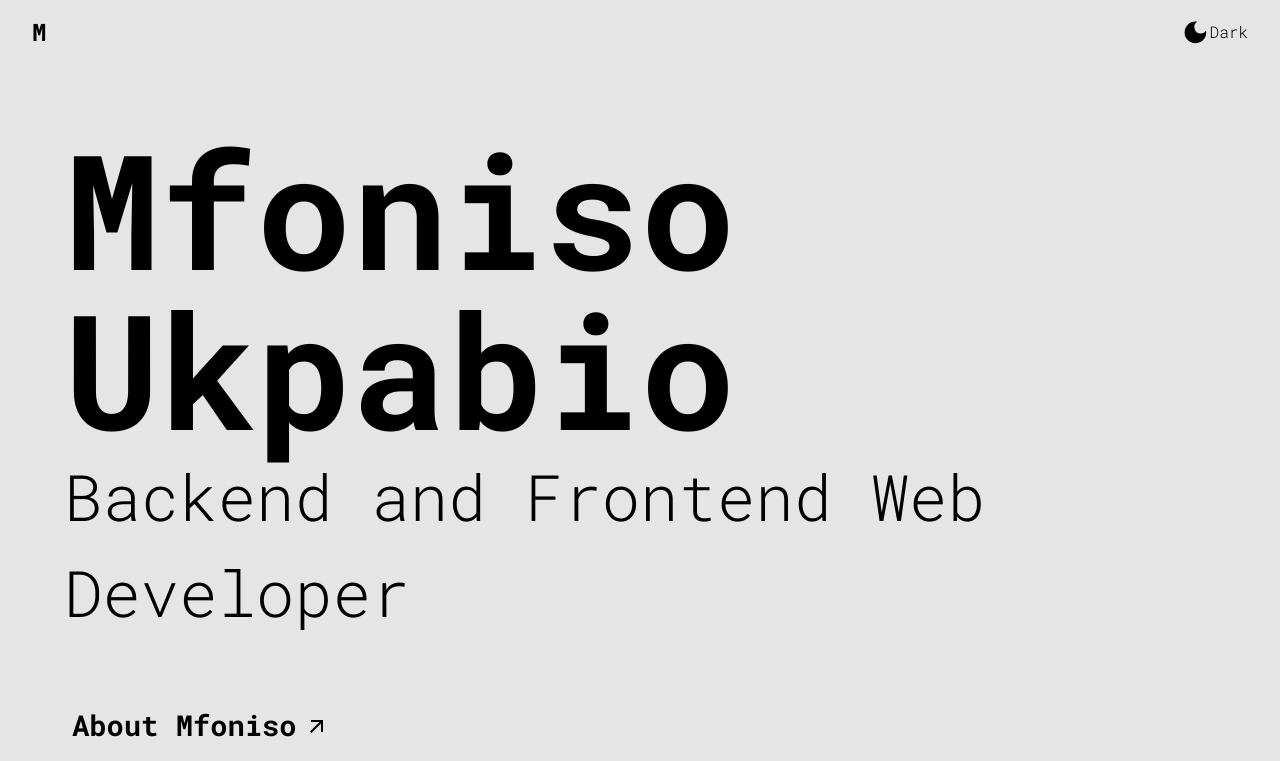
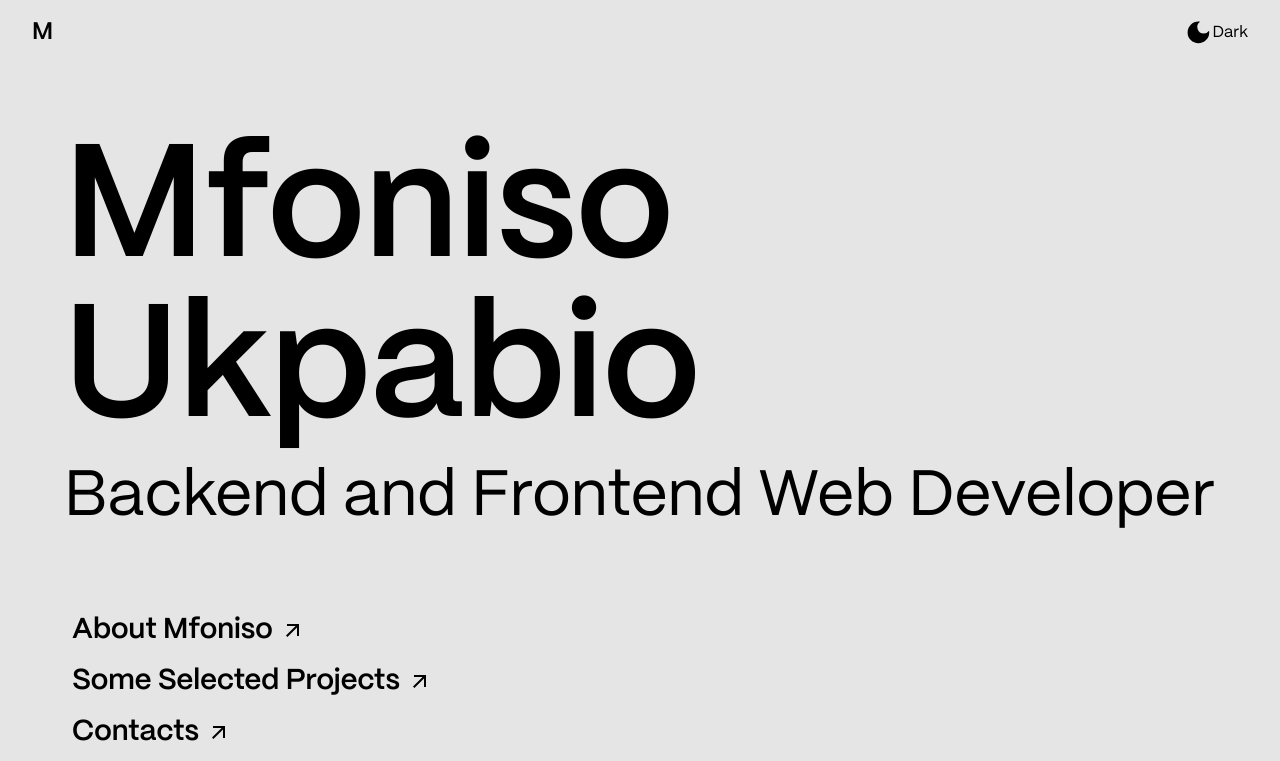
Before and after one commit to AirZED/new-portfolio, a React (Vite) app: page / in a window 1280 px wide. Shown: the top 761 px of the page. Built offline with nearby package versions, Linux system fonts and the light colour scheme.

Commit message:
reverted font

```diff
--- a/src/index.css
+++ b/src/index.css
@@ -45,8 +45,8 @@
 
 
 :root {
-  /* font-family: 'PP Mori', sans-serif; */
-  font-family: 'Roboto Mono', monospace;;
+  font-family: 'PP Mori', sans-serif;
+  /* font-family: 'Roboto Mono', monospace; */
   font-weight: 300;
   line-height: 1.5;
   --border-radius: 15px;
```
